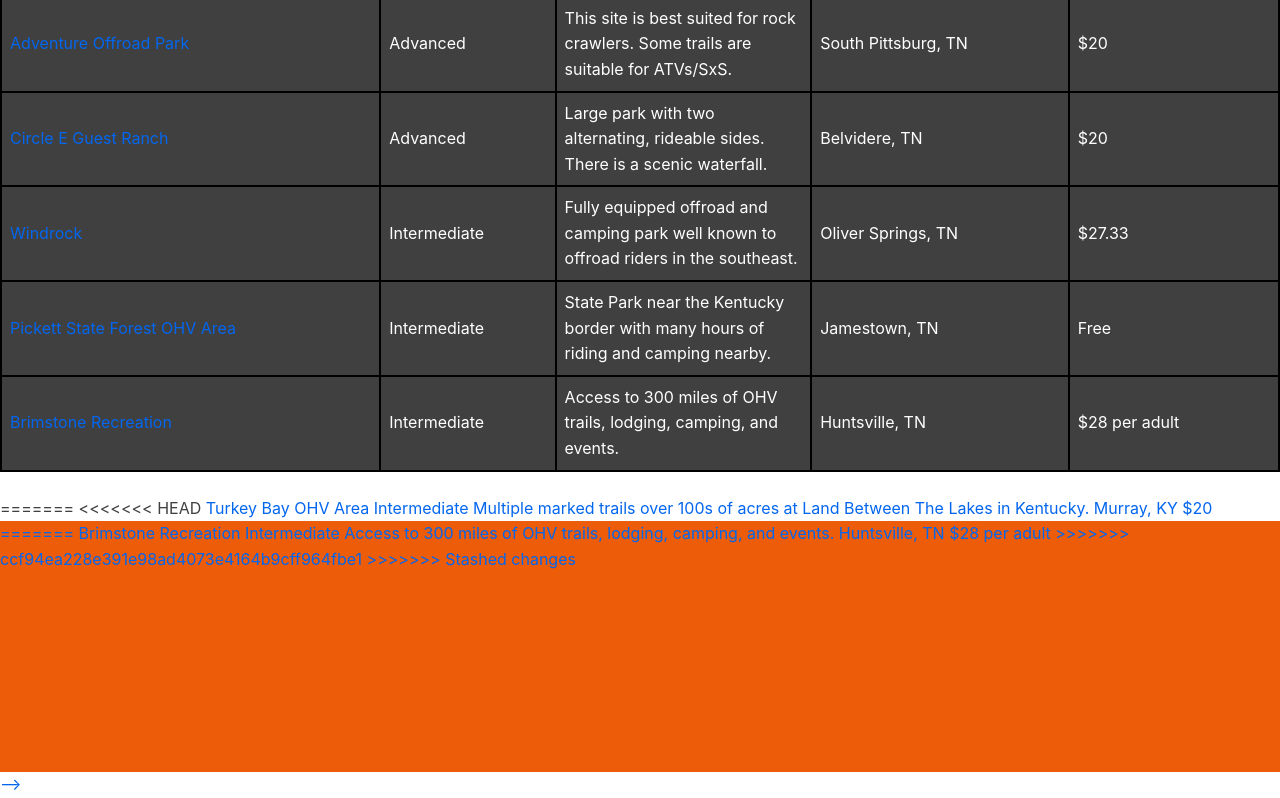
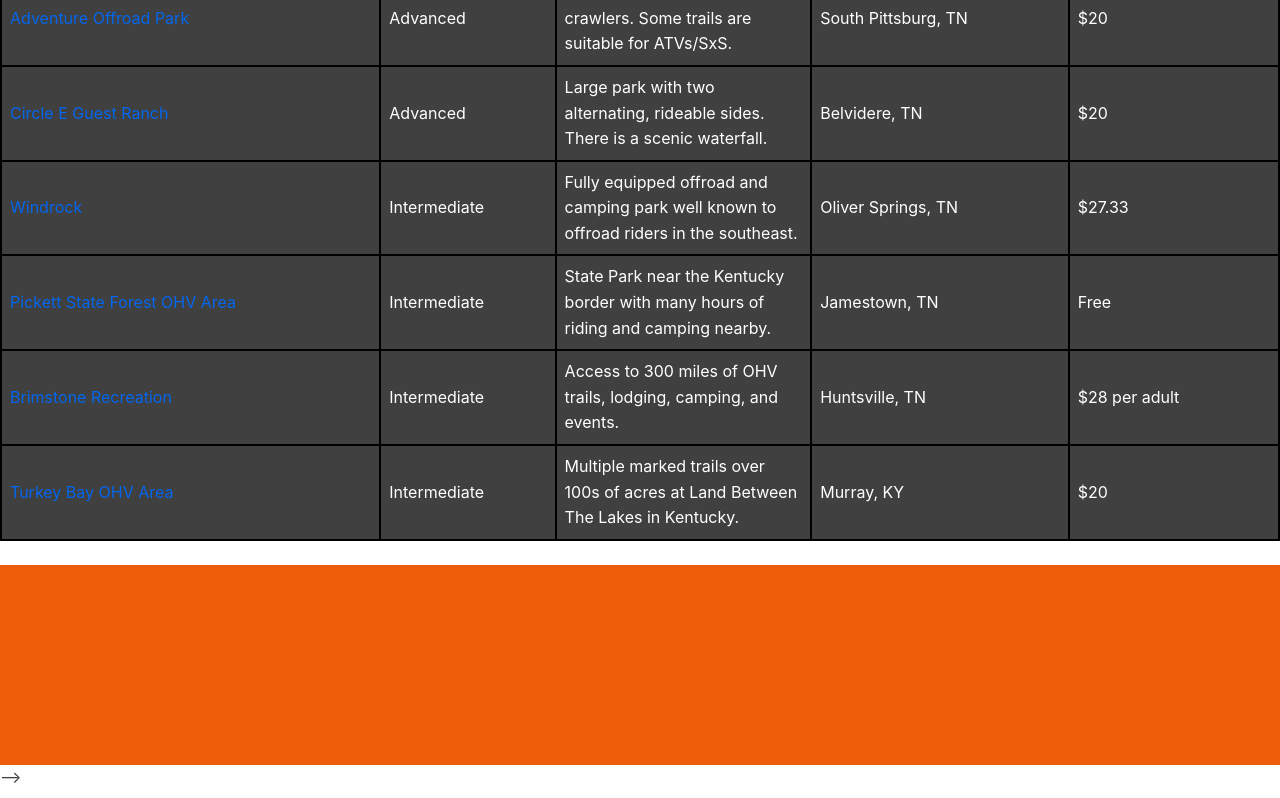
Before and after one commit to appredator/TennesseeOffroadTrails, a website: page index.html in a window 1280 px wide. Shown: the part 771-1569 px from the top of the page. Drawn offline with nearby package versions, Linux system fonts and the light colour scheme.

Commit message:
Add Turkey Bay

```diff
--- a/index.html
+++ b/index.html
@@ -93,22 +93,15 @@
 		  <td> Free </td>
 		</tr>
 		<tr>
-<<<<<<< Updated upstream
+
 			<td><a href="https://www.brimstonerecreation.com/">Brimstone Recreation</td>
 			<td> Intermediate </td>
 			<td> Access to 300 miles of OHV trails, lodging, camping, and events.</td>
 			<td> Huntsville, TN </td>
 			<td> $28 per adult </td>
 		  </tr>
-
-
-	  </table>
-	  </section>
-<!-- End Middle Body Section with table -->
-
-=======
-<<<<<<< HEAD
-			<td><a href="https://www.landbetweenthelakes.com/attractions/turkey-bay-ohv-area/">Turkey Bay OHV Area</td>
+		  <tr>
+		  <td><a href="https://www.landbetweenthelakes.com/attractions/turkey-bay-ohv-area/">Turkey Bay OHV Area</td>
 			<td> Intermediate </td>
 			<td> Multiple marked trails over 100s of acres at Land Between The Lakes in Kentucky.</td>
 			<td> Murray, KY </td>
@@ -118,23 +111,10 @@
 
 		  </tr>
 	  </table>
-		<footer>
-
-=======
-			<td><a href="https://www.brimstonerecreation.com/">Brimstone Recreation</td>
-			<td> Intermediate </td>
-			<td> Access to 300 miles of OHV trails, lodging, camping, and events.</td>
-			<td> Huntsville, TN </td>
-			<td> $28 per adult </td>
-		  </tr>
->>>>>>> ccf94ea228e391e98ad4073e4164b9cff964fbe1
-
-
-	  </table>
 	  </section>
 <!-- End Middle Body Section with table -->
 
->>>>>>> Stashed changes
+
 
 	  <!-- Bottom Footer Begin -->
 		<footer>
```
